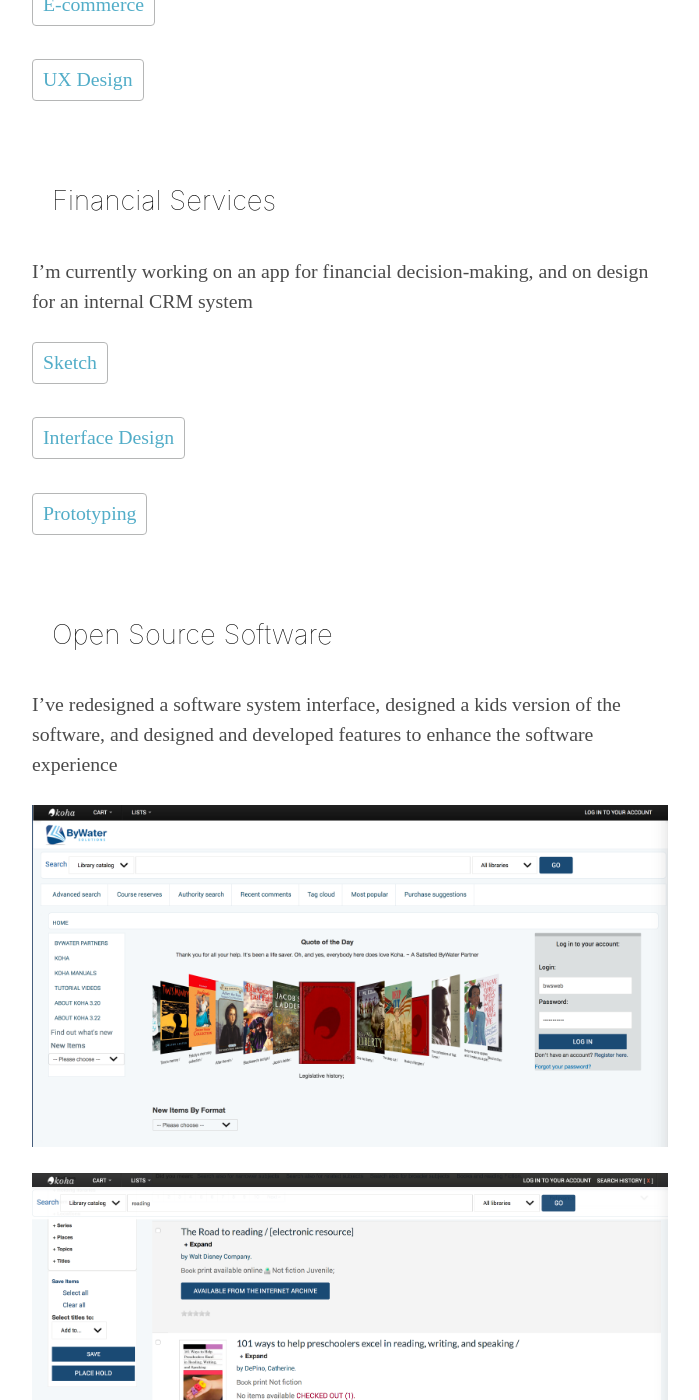
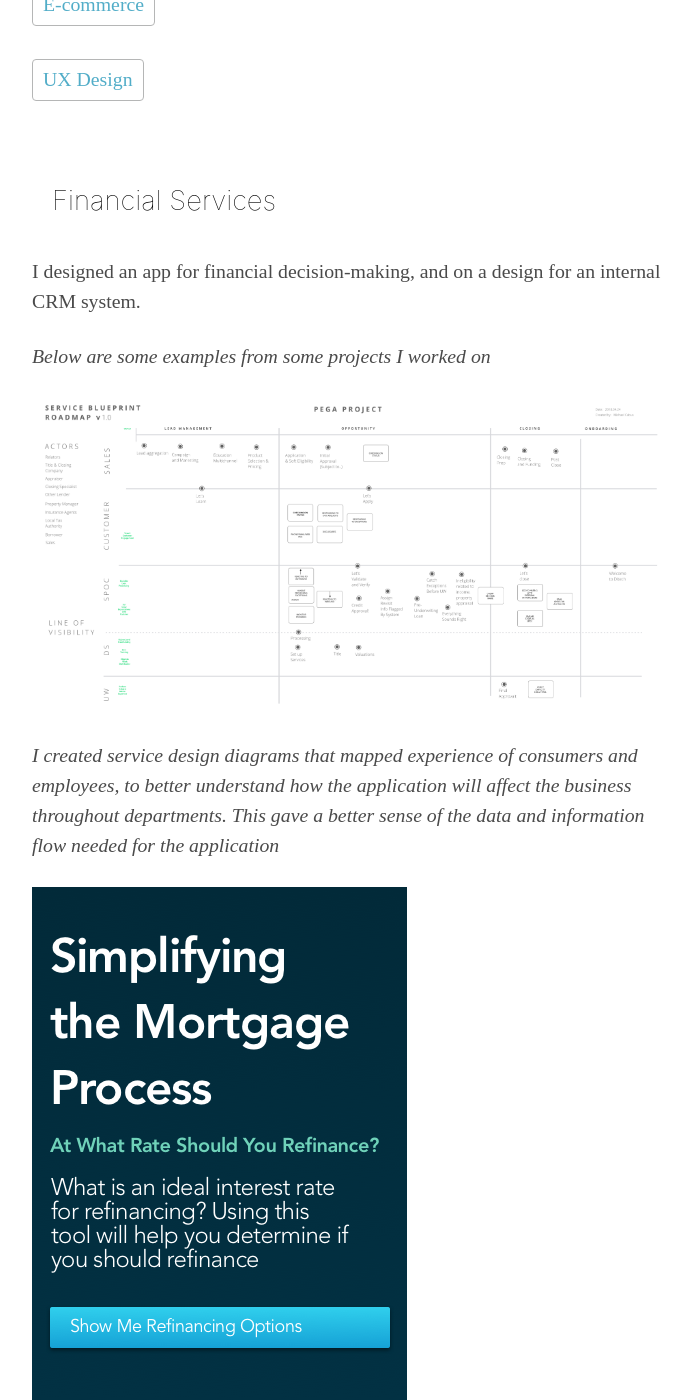
Before and after one commit to michaelcabus/portfoliosite, a Jekyll site: the page built from _pages/design.md, in a window 1280 px wide and 1400 px high, scrolled down 2817 px. Shown: the whole window, without its empty margins (290-989 px from the left). Built offline with Jekyll 4.4.1, drawn with Linux system fonts in a browser that asks for light colours; nearby versions of some CDN libraries; some web fonts are replaced; some of the changed text lies outside the part shown.

Commit message:
new updated design

```diff
--- a/_pages/design.md
+++ b/_pages/design.md
@@ -29,7 +29,27 @@
 
 ## Financial Services
 
-I’m currently working on an app for financial decision-making, and on design for an internal CRM system
+I designed an app for financial decision-making, and on a design for an internal CRM system.
+
+*Below are some examples from some projects I worked on*
+
+<img src="../assets/img/CustomerJourneyRoadMap.png" />
+
+*I created service design diagrams that mapped experience of consumers and employees, to better understand how the application will affect the business throughout departments. This gave a better sense of the data and information flow needed for the application*
+
+<img src="../assets/img/mobileRefiance1.png" />
+
+<img src="../assets/img/mobileRefinancev2.png" />
+
+<img src="../assets/img/mobileRefinance3.png" />
+
+*I translated a data set for the design of a consumer-facing app, helping consumers make financial decisions*
+
+<img src="../assets/img/CRMexample.png" />
+
+*I also worked on an interfaces for an internal CRM system, translating requirements to interfaces; and improving the usability of existing interfaces*
+
+
 
 <a href="#" class="page__taxonomy-item" rel="tag">Sketch</a>
 
```
Also changed, not shown: assets/img/CRMexample.png (added), assets/img/CustomerJourneyRoadmap.png (added), assets/img/mobileRefiance1.png (added), assets/img/mobileRefiancev4OpeningEditTop2.png (added), assets/img/mobileRefiancev4OpeningEditTop3.png (added), assets/img/mobileRefiancev4OpeningEditTop4.png (added), assets/img/mobileRefiancev4OpeningEditTop5.png (added), assets/img/mobileRefiancev4OpeningEditTop6.png (added), assets/img/mobileRefiancev4OpeningEditTop7.png (added), assets/img/mobileRefiancev5Opening.png (added), assets/img/mobileRefiancev5ResultEdit.png (added), assets/img/mobileRefinance3.png (added), assets/img/mobileRefinancev2.png (added), assets/img/mobileRefinancev43.png (added), 4 more files, 1 other file.
